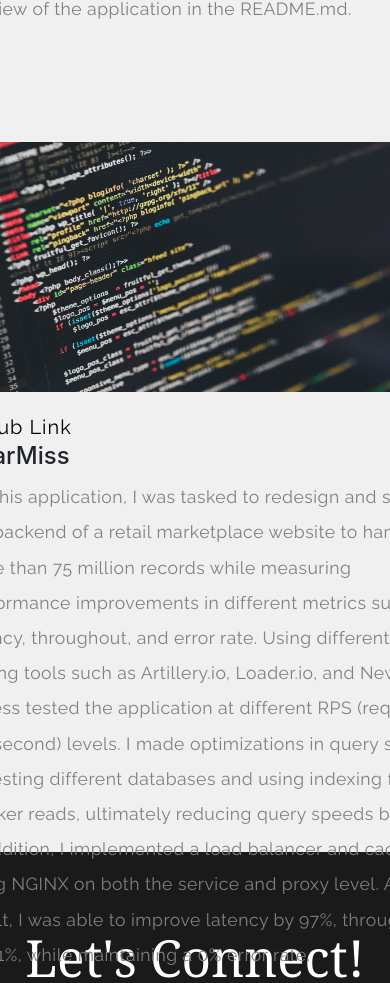
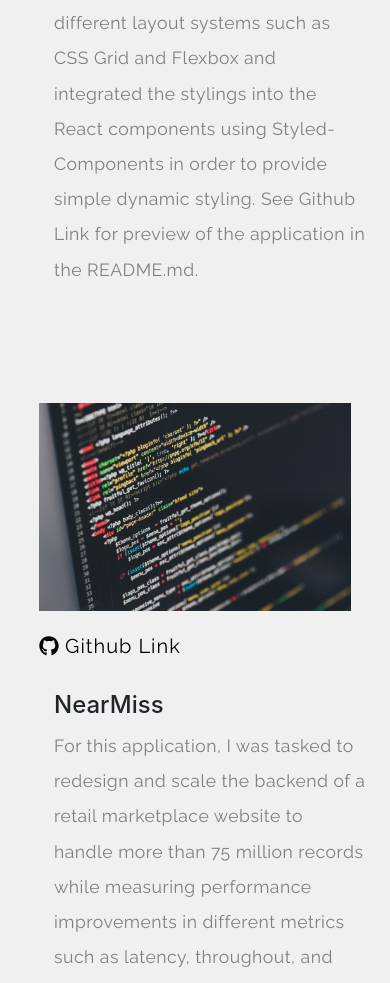
Before and after one commit to davidhk21/my-portfolio, a Next.js app: page /portfolio in a window 390 px wide. Shown: the part 3326-4309 px from the top of the page. Built offline with nearby package versions, Linux system fonts and the light colour scheme.

Commit message:
mobile styling for portfolio

```diff
--- a/styles/Portfolio.module.css
+++ b/styles/Portfolio.module.css
@@ -47,7 +47,7 @@
   background: #e1a87a;
 }
 
-@media screen and (max-width: 800px) {
+@media screen and (max-width: 480px) {
   .introImage {
     max-width: 300%;
     max-height: 300%;
@@ -70,7 +70,7 @@
   justify-content: space-around;
 }
 
-@media screen and (max-width: 800px) {
+@media screen and (max-width: 480px) {
   .skillsListContainer {
     flex-direction: column;
     width:auto;
@@ -104,13 +104,12 @@
 }
 
 .projectsImageContainer {
-  height: 250px;
   width: 500px;
 }
 
 .image {
   width: 100%;
-  height: 100%;
+  height: auto;
 }
 
 .rightContainer {
@@ -131,13 +130,19 @@
   color: black;
 }
 
-@media screen and (max-width: 1000px) {
-  .projectsContainer {
-    height: 230vh;
-    max-height: 1700px;
-  }
+@media screen and (max-width: 480px) {
   .projectContainer {
     display: flex;
     flex-direction: column;
   }
+  .leftContainer {
+    margin: 0 auto;
+    margin-bottom: 30px;
+  }
+  .projectsImageContainer {
+    width: 80vw;
+  }
+  .rightContainer {
+    width: 80vw;
+  }
 }
```
